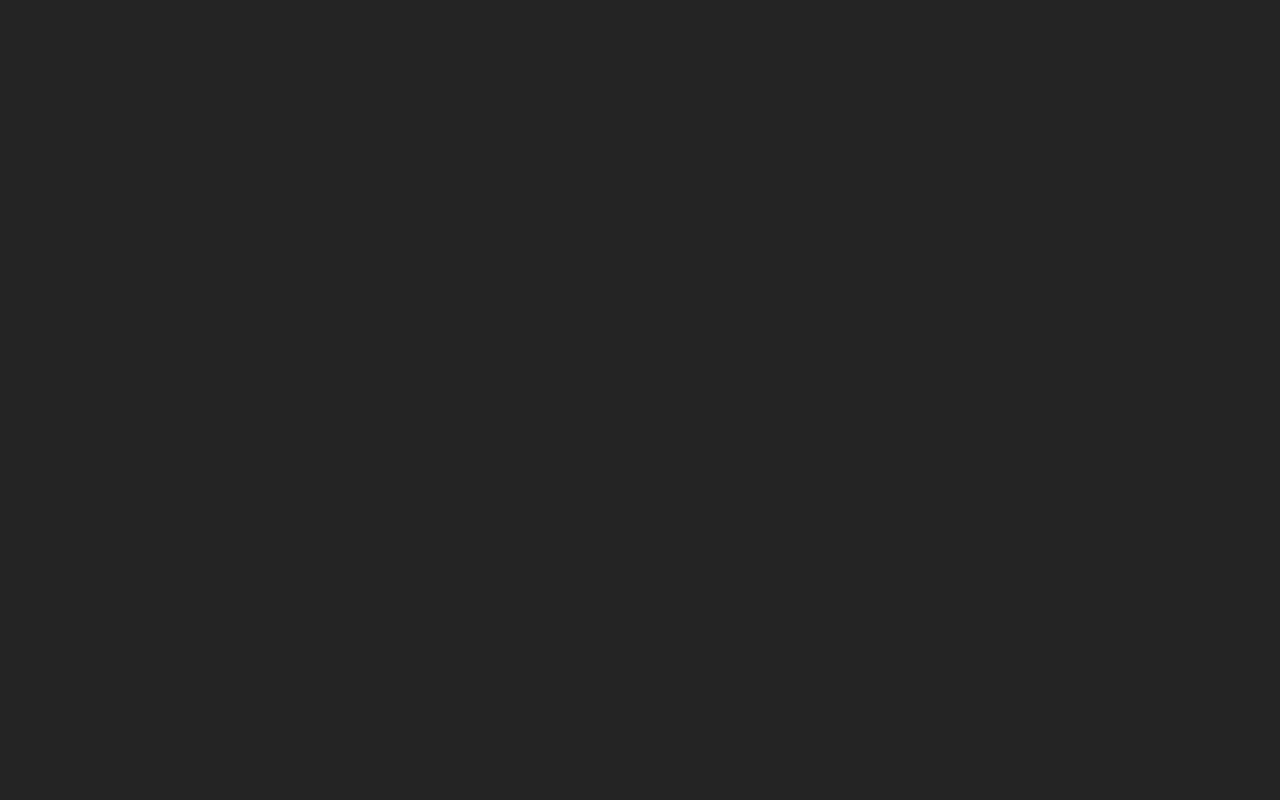
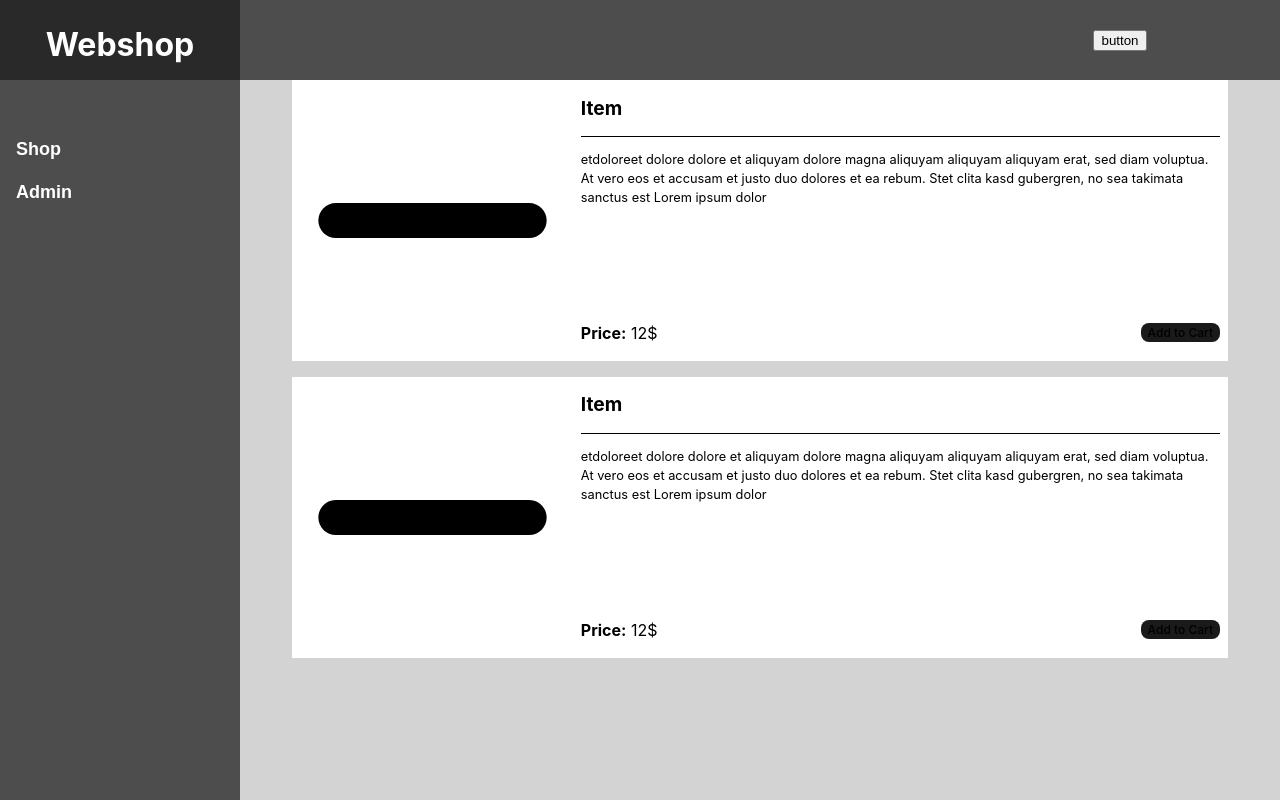
Before and after one commit to slyox96/uni-master-cloud-computer, a React (Vite) app in the folder Milestone_3/Webshop/Frontend/: page /Shop in a window 1280 px wide. Before the commit this address had no page. Built offline with nearby package versions, Linux system fonts and the light colour scheme.

Commit message:
[+] Layout

```diff
--- a/Milestone_3/Webshop/Frontend/src/Test/TestA.module.scss
+++ b/Milestone_3/Webshop/Frontend/src/Test/TestA.module.scss
@@ -3,7 +3,4 @@
     justify-content: center;
     align-items: center;
     flex-direction: column;
-    height: 100vh;
-    width: 100vw;
-    background-color: rgb(235, 18, 235);
 }
--- a/Milestone_3/Webshop/Frontend/src/Test/TestA.tsx
+++ b/Milestone_3/Webshop/Frontend/src/Test/TestA.tsx
@@ -1,4 +1,3 @@
-import Quantity from '../components/Quantity';
 import ShopingCard from '../components/ShopingCard'
 
 import styles from './TestA.module.scss';
@@ -7,8 +6,12 @@ function TestA() {
 
   return (
     <div className={styles.container}>
-        <ShopingCard />
-        <ShopingCard />
+      <ShopingCard
+        isInCart={false}
+      />
+      <ShopingCard
+        isInCart={false}
+      />
     </div>
   )
 }
--- a/Milestone_3/Webshop/Frontend/src/Test/TestB.module.scss
+++ b/Milestone_3/Webshop/Frontend/src/Test/TestB.module.scss
@@ -3,9 +3,6 @@
     justify-content: center;
     align-items: center;
     flex-direction: column;
-    height: 100vh;
-    width: 100vw;
-    background-color: purple;
 
     .inner_container{
         width: 35rem;
--- a/Milestone_3/Webshop/Frontend/src/Test/TestHome.tsx
+++ b/Milestone_3/Webshop/Frontend/src/Test/TestHome.tsx
@@ -9,13 +9,13 @@ const TestHome = () => {
     <div className={styles.home_page}>
       <div className={styles.button_container}>
         <button
-          onClick={() => navigate("/A")}
+          onClick={() => navigate("/Shop")}
           className={styles.navigate_button}
         >
           Go to Page A
         </button>
         <button
-          onClick={() => navigate("/B")}
+          onClick={() => navigate("/Admin")}
           className={styles.navigate_button}
         >
           Go to Page B
--- /dev/null
+++ b/Milestone_3/Webshop/Frontend/src/components/Drawer.module.scss
@@ -0,0 +1,37 @@
+@use "../scss/variables.scss";
+@use "../scss/colors.scss";
+
+nav {
+    position: fixed;
+    left: 0;
+    top: variables.$topbar-height;
+    width: variables.$drawer-width;
+    height: 100%;
+    background-color: colors.$primary;
+    ul {
+        width: 100%;
+        height: 100%;
+        padding: 0;
+        margin: 0;
+        list-style: none;
+        overflow: auto;
+        margin-top: 3rem;
+
+        li {
+            display: block;
+            font-family: Arial, Helvetica, sans-serif;
+            text-decoration: none;
+            font-weight: bolder;
+            font-size: large;
+            color: #fff;
+            align-items: center;
+            padding: 8px 16px;
+            cursor: default;
+
+            &:hover {
+                background-color: #555;
+                color: white;
+            }
+        }
+    }
+}
--- /dev/null
+++ b/Milestone_3/Webshop/Frontend/src/components/Drawer.tsx
@@ -0,0 +1,34 @@
+import styles from './Drawer.module.scss';
+import { useNavigate } from 'react-router-dom';
+import React from 'react';
+
+interface Route {
+    id: number;
+    text: string;
+    route: string;
+}
+
+export const Drawer: React.FC = () => {
+    const navigate = useNavigate();
+
+    const routes: Route[] = [
+        { id: 1, text: 'Shop', route: 'Shop' },
+        { id: 2, text: 'Admin', route: 'Admin' },
+    ];
+
+    return (
+        <nav>
+            <ul className={styles.drawerList}>
+                {routes.map((item) => (
+                    <li
+                        key={item.id}
+                        onClick={() => navigate(item.route)}
+                        className={styles.drawerItem}
+                    >
+                        {item.text}
+                    </li>
+                ))}
+            </ul>
+        </nav>
+    );
+};
--- a/Milestone_3/Webshop/Frontend/src/components/ShopingCard.module.scss
+++ b/Milestone_3/Webshop/Frontend/src/components/ShopingCard.module.scss
@@ -11,7 +11,7 @@ $card-size: 90%;
         display: flex;
         justify-content: center;
         align-items: center;
-        width: $card-size / 3;
+        width: calc($card-size / 3);
         aspect-ratio: 1 / 1;
         object-fit: fill;
         // background-color: lightgreen;
--- a/Milestone_3/Webshop/Frontend/src/index.scss
+++ b/Milestone_3/Webshop/Frontend/src/index.scss
@@ -13,45 +13,7 @@
   -moz-osx-font-smoothing: grayscale;
 }
 
-
 body {
   margin: 0;
   padding: 0;
 }
-
-h1 {
-  font-size: 3.2em;
-  line-height: 1.1;
-}
-
-// button {
-//   border-radius: 8px;
-//   border: 1px solid transparent;
-//   padding: 0.6em 1.2em;
-//   font-size: 1em;
-//   font-weight: 500;
-//   font-family: inherit;
-//   background-color: #1a1a1a;
-//   cursor: pointer;
-//   transition: border-color 0.25s;
-// }
-// button:hover {
-//   background-color: rgb(196, 196, 196);
-// }
-// button:focus,
-// button:focus-visible {
-//   // outline: 4px auto -webkit-focus-ring-color;
-// }
-
-// @media (prefers-color-scheme: light) {
-//   :root {
-//     color: #213547;
-//     background-color: #ffffff;
-//   }
-//   a:hover {
-//     color: #747bff;
-//   }
-//   button {
-//     background-color: #f9f9f9;
-//   }
-// }
--- a/Milestone_3/Webshop/Frontend/src/main.tsx
+++ b/Milestone_3/Webshop/Frontend/src/main.tsx
@@ -4,15 +4,15 @@ import './index.scss'
 import TestA from './Test/TestA.tsx'
 import TestHome from './Test/TestHome.tsx';
 import TestB from './Test/TestB.tsx';
-import Layout from './pages/layout/layout.tsx';
+import Layout from './pages/layout/Layout.tsx';
 
 createRoot(document.getElementById('root')!).render(
   <BrowserRouter>
     <Routes>
       <Route index element={<TestHome />} />
       <Route path="/" element={<Layout />}>
-        <Route path="A" element={<TestA />} />
-        <Route path="B" element={<TestB />} />
+        <Route path="/Shop" element={<TestA />} />
+        <Route path="/Admin" element={<TestB />} />
       </Route>
     </Routes>
   </BrowserRouter>
--- a/Milestone_3/Webshop/Frontend/src/pages/layout/Layout.module.scss
+++ b/Milestone_3/Webshop/Frontend/src/pages/layout/Layout.module.scss
@@ -1,43 +1,30 @@
-.layout {
-    display: flex;
-    flex-direction: column;
-    height: 100vh;
-    width: 100wh;
-    overflow: hidden;
+@use "../../scss//variables.scss";
 
-    .main {
-      flex: 1;
-      display: flex;
+.root {
+  height: 100%;
+  width: 100%;
+  margin: 0;
+  padding: 0;
 
-      .sidebar {
-        width: 15rem;
-        background-color: #f4f4f4;
-        padding: 1rem;
+  .topbar {
+      position: fixed;
+      top: 0;
+      left: 0;
+  }
 
-        nav ul {
-          list-style: none;
-          padding: 0;
+  .drawer {
+      position: fixed;
+      left: 0;
+      top: 0;
+  }
 
-          li {
-            margin: 1rem 0;
-
-            a {
-              text-decoration: none;
-              color: #333;
-
-              &:hover {
-                color: #3498db;
-              }
-            }
-          }
-        }
-      }
-
-      .content {
-        flex: 1;
-        padding: 1rem;
-        background-color: #fff;
-        overflow-y: hidden;
-      }
-    }
+  .content_container{
+      position: absolute;
+      top: variables.$topbar-height;
+      left: variables.$drawer-width;
+      right: 0;
+      bottom: 0;
+      overflow: auto;
+      background-color: lightgray;
   }
+}
--- a/Milestone_3/Webshop/Frontend/src/pages/layout/Layout.tsx
+++ b/Milestone_3/Webshop/Frontend/src/pages/layout/Layout.tsx
@@ -1,27 +1,22 @@
 import React from "react";
 import { Outlet } from "react-router-dom";
+import { TopBar } from "../../components/TopBar";
+import { Drawer } from "../../components/Drawer";
+
 import styles from "./Layout.module.scss";
-import { TopBar } from "../../components/TopBar";
 
 const Layout: React.FC = () => {
   return (
-    <div className={styles.layout}>
-      <TopBar isAdmin={true}/>
-      <div className={styles.main}>
-        <aside className={styles.sidebar}>
-          <nav>
-            <ul>
-              <li><a href="/">Home</a></li>
-              <li><a href="/A">Page A</a></li>
-              <li><a href="/B">Page B</a></li>
-            </ul>
-          </nav>
-        </aside>
-        <section className={styles.content}>
-          <Outlet />
-        </section>
+    <div className={styles.root}>
+      <TopBar
+        isAdmin={true}
+      />
+      <Drawer />
+      <div className={styles.content_container}>
+        <Outlet />
       </div>
     </div>
+
   );
 };
 
```
Also changed, not shown: Milestone_3/Webshop/Frontend/src/components/TopBar.module.scss (line endings or trailing spaces).
